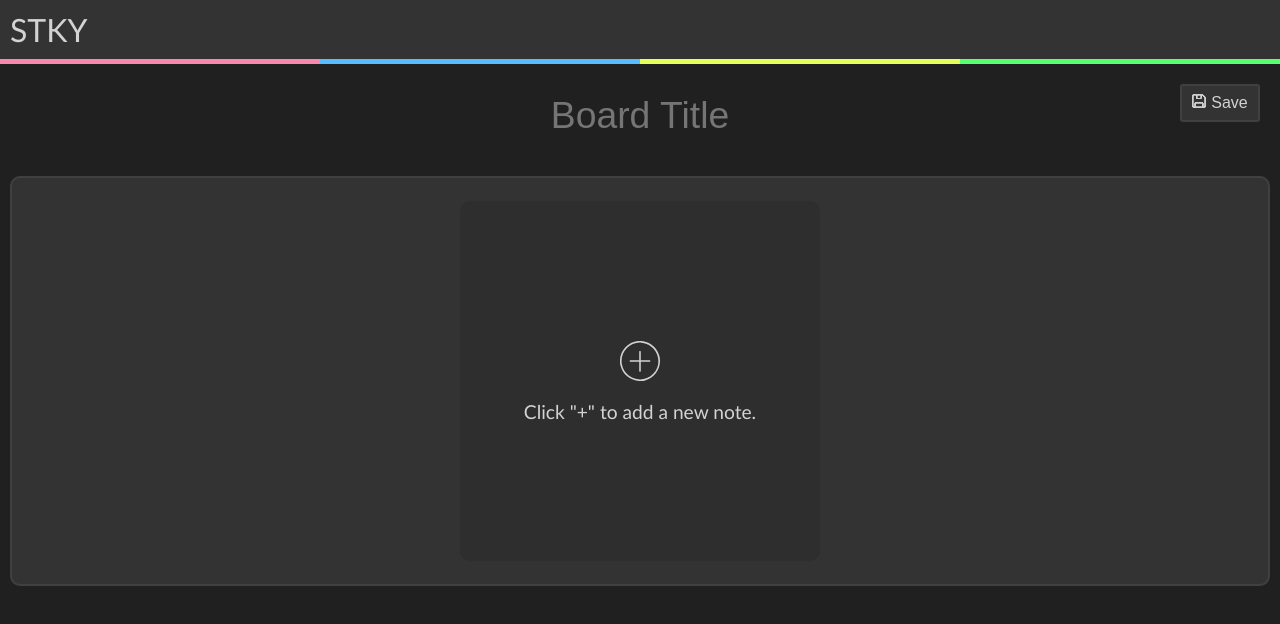
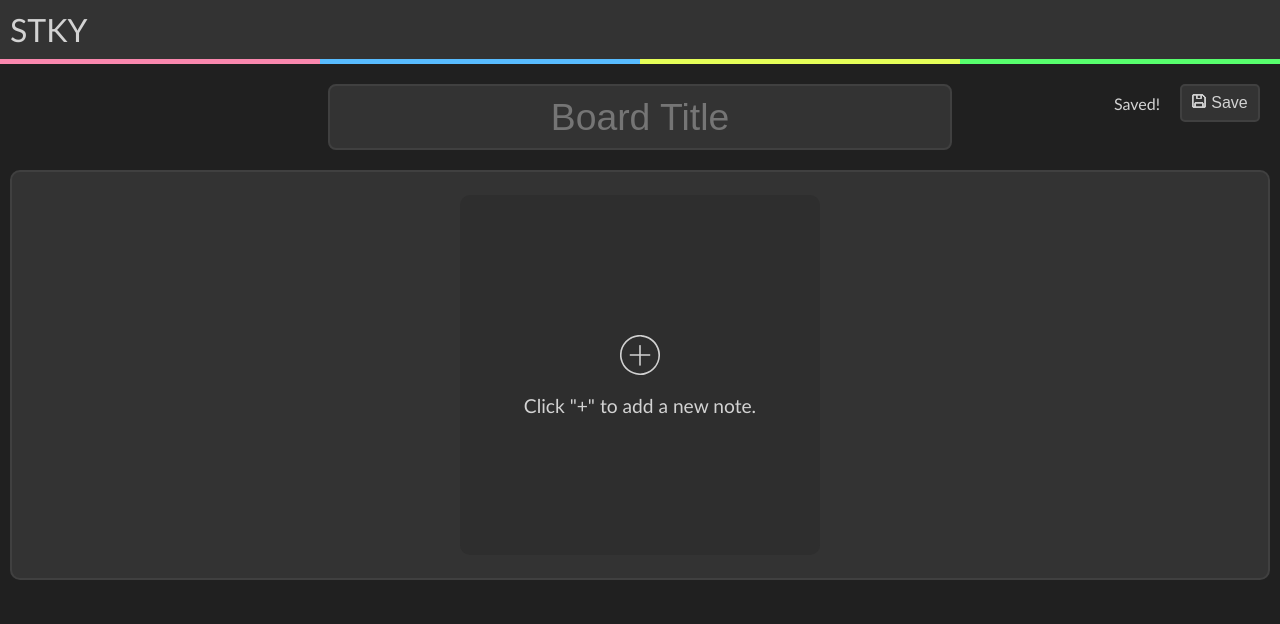
Before and after one commit to kjsneed1/STKY, a Next.js app in the folder stky/: page /boards/new in a window 1280 px wide. Shown: the top 624 px of the page. Built offline with nearby package versions, Linux system fonts and the light colour scheme.

Commit message:
Commit for partial save button disable changes

```diff
--- a/stky/app/boards/new/page.jsx
+++ b/stky/app/boards/new/page.jsx
@@ -1,3 +1,5 @@
+//Board create page!
+
 import { Board } from "@/components/board";
 import { Title } from "@/components/title";
 import { PostSave } from "@/components/postSave";
@@ -7,14 +9,11 @@ export default function boardPage() {
         notesOrder: [],
         notes: {},
     };
+    const stateObj = { isTyping: false, changed: false };
     return (
         <>
-            <div id="boardTop">
-                <Title notesObj={notesObj} />
-                <PostSave notesObj={notesObj} />
-            </div>
-            <div id="board">
-                <Board notesObj={notesObj} />
+            <div>
+                <Board notesObj={notesObj} stateObj={stateObj} edit = {false}/>
             </div>
         </>
     );
--- a/stky/app/globals.css
+++ b/stky/app/globals.css
@@ -7,7 +7,7 @@
     --iconGrayFilter: invert(79%) sepia(0%) saturate(1820%) hue-rotate(207deg)
         brightness(108%) contrast(91%); /* #d3d3d3 - should be the same as textGray*/
     --buttonBackground: #2e2e2e;
-    --buttonHover: #2b2b2b;
+    --buttonHover: #404040;
     --noteBackground1: #2b2b2b;
     --noteBackground2: #2b2b2b;
     --noteBackground3: #2b2b2b;
@@ -43,6 +43,9 @@ header {
     display: inline-flex;
     min-width: 100vw;
     user-select: none;
+    position:sticky;
+    top:0;
+    z-index:100;
 }
 header div {
     min-width: 25%;
@@ -74,19 +77,20 @@ h1 {
 
 /* Title Styleing */
 #boardTop {
+    width:100vw;
     display:block;
     text-align: center;
 }
 
 #boardTitle {
-    margin-top: 20px;
+    margin-top:20px;
     padding-left: 10px;
     padding-right: 10px;
     width: 600px;
     height: 60px;
     color: var(--textGray);
-    background:none;
-    border: none;
+    background-color:var(--sectionBackground);
+    border: solid 2px var(--sectionBorder);
     border-radius: 8px;
     font-size: 28pt;
     text-align: center;
@@ -100,7 +104,7 @@ h1 {
 #board {
     background-color: var(--sectionBackground);
     margin: 10px;
-    margin-top: 30px;
+    margin-top: 20px;
     border: solid 2px var(--sectionBorder);
     min-height: 400px;
     min-width: fit-content;
@@ -131,14 +135,12 @@ h1 {
     background-color: var(--buttonBackground);
 }
 
-#emptyfield:hover {
-    background-color: var(--buttonHover);
-    cursor: pointer;
+#emptyfield:hover{
+    background-color: var(--sectionBorder);
 }
 
-#plusfield:hover {
-    background-color: var(--buttonHover);
-    cursor: pointer;
+#plusfield:hover{
+    background-color: var(--sectionBorder);
 }
 
 #emptyfield h2 {
@@ -160,15 +162,14 @@ h1 {
     background-color: var(--sectionBackground);
     color:var(--textGray);
     border: solid 2px var(--sectionBorder);
-    border-radius: 3px;
+    border-radius: 5px;
     min-height: 30px;
     min-width: 80px;
     margin: 20px;
+    margin-bottom: 0px;
     font-size: 12pt;
     padding:8px;
     vertical-align: top;
-    position:absolute;
-    right:0;
 }
 
 #saveIcon{
@@ -177,7 +178,24 @@ h1 {
 }
 
 #boardSave:hover{
-    background-color: var(--buttonHover);
+    background-color: var(--sectionBorder);
+    cursor:pointer;
+}
+
+#boardSave:active{
+    background-color: var(--buttonBackground);
+}
+
+#saveResponse{
+    max-width:300px;
+    display: inline-block;
+    margin-top: 30px;
+}
+
+#saveSect{
+    position:absolute;
+    right:0;
+    display: inline-block;
 }
 
 /* Note styling */
--- a/stky/components/board.jsx
+++ b/stky/components/board.jsx
@@ -3,6 +3,9 @@ import { useState } from "react";
 import { Note } from "./note";
 import downloadObjectAsJson from "@/util/downloadObjectAsJson";
 import makeUUID from "@/util/makeUUID";
+import { Title } from "./title";
+import { PostSave } from "./postSave";
+import { PatchSave } from "./patchSave";
 
 function downloadJSON() {
     const newObj = {
@@ -13,8 +16,15 @@ function downloadJSON() {
     downloadObjectAsJson(newObj, "download");
 }
 
-export function Board({ notesObj }) {
-    const stateObj = { isTypeing: false };
+export function Board({ notesObj, edit }) {
+
+    const [stateObj,stateSetter] = useState({ isTyping: false, changed: false })
+    function setState(obj = {}) {
+        stateSetter({
+            ...stateObj,
+            ...obj
+        })
+    }
 
     const [empty, setEmpty] = useState({});
     const [add, setAdd] = useState({ display: "none" });
@@ -36,6 +46,17 @@ export function Board({ notesObj }) {
             }
         })
     );
+
+    let save;
+    const id = notesObj.id;
+
+    if (edit) {
+        save = (
+            <PatchSave notesObj={notesObj} id={id} stateObj={stateObj} setState={setState}/>
+        );
+    } else {
+        save = <PostSave notesObj={notesObj} stateObj={stateObj} setState={setState}/>;
+    }
 
     function updateNotes() {
         setNotesDisplay(
@@ -104,10 +125,16 @@ export function Board({ notesObj }) {
     }
 
     return (
-        <div>
+        <>
+        <div id="boardTop">
+                <Title notesObj={notesObj} stateObj={stateObj} setState = {setState} />
+                {save}
+            </div>
+        <div id="board">
             {notesDisplay}
             <EmptyField />
             <AddField />
         </div>
+        </>
     );
 }
--- a/stky/components/patchSave.jsx
+++ b/stky/components/patchSave.jsx
@@ -1,16 +1,57 @@
-"use client"
+"use client";
 
-export function PatchSave({notesObj,id}){
+import { useState } from "react";
 
-    async function save(){
-        const sendNotes = await fetch(`http://localhost:3000/api/boards/${id}`, {
-            method: "PATCH",
-            headers:{
-                "Content-Type":"application/json"
-            },
-            body:JSON.stringify(notesObj)
-        });
+export function PatchSave({ notesObj, id, stateObj, setState }) {
+
+    let disabled =
+        `#boardSave{
+            background-color:var(--background);
+            border-color:var(--buttonBackground);
+            color:#404040;
+            }
+        #boardSave:hover{
+            background-color:var(--background);
+            border-color:var(--buttonBackground);
+            color:#404040;
+            cursor:auto;
+            }
+        #boardSave:active{
+            background-color:var(--background);
+            border-color:var(--buttonBackground);
+            color:#404040;
+            }
+        #saveIcon{
+            filter: invert(22%) sepia(0%) saturate(1%) hue-rotate(172deg) brightness(101%) contrast(89%);
+        }`;
+
+    if(stateObj.changed){
+        disabled = ``}
+
+    async function save() {
+        if (stateObj.changed) {
+            const sendNotes = await fetch(
+                `http://localhost:3000/api/boards/${id}`,
+                {
+                    method: "PATCH",
+                    headers: {
+                        "Content-Type": "application/json",
+                    },
+                    body: JSON.stringify(notesObj),
+                }
+            );
+            setState({changed:false})
+        }
     }
 
-    return <button  id="boardSave" onClick={save}><img id="saveIcon" className="icon" src="/icons/save.svg"/>Save</button>
+    return (
+        <div id="saveSect">
+            <style>{disabled}</style>
+            <div id="saveResponse">Saved!</div>
+            <button id="boardSave" onClick={save}>
+                <img id="saveIcon" className="icon" src="/icons/save.svg" />
+                Save
+            </button>
+        </div>
+    );
 }
--- a/stky/components/postSave.jsx
+++ b/stky/components/postSave.jsx
@@ -1,22 +1,29 @@
-"use client"
+"use client";
 
-export function PostSave({notesObj}){
-
-    async function save(){
+export function PostSave({ notesObj }) {
+    async function save() {
         const sendNotes = await fetch(`http://localhost:3000/api/boards/`, {
             method: "POST",
-            headers:{
-                "Content-Type":"application/json"
+            headers: {
+                "Content-Type": "application/json",
             },
-            body:JSON.stringify(notesObj)
+            body: JSON.stringify(notesObj),
         });
 
-        if(await sendNotes.status == 201){
-            const idObj = await sendNotes.json()
-            const id = idObj.id
-            window.location.replace(`http://localhost:3000/boards/${id}`)
+        if ((await sendNotes.status) == 201) {
+            const idObj = await sendNotes.json();
+            const id = idObj.id;
+            window.location.replace(`http://localhost:3000/boards/${id}`);
         }
     }
 
-    return <button id="boardSave" onClick={save}><img id="saveIcon" className="icon" src="/icons/save.svg"/>Save</button>
+    return (
+        <div id="saveSect">
+            <div id="saveResponse">Saved!</div>
+            <button id="boardSave" onClick={save}>
+                <img id="saveIcon" className="icon" src="/icons/save.svg" />
+                Save
+            </button>
+        </div>
+    );
 }
--- a/stky/components/title.jsx
+++ b/stky/components/title.jsx
@@ -1,7 +1,10 @@
 "use client";
-export function Title({ notesObj }) {
+export function Title({ notesObj, stateObj, setState }) {
     function typeOut() {
-        notesObj.title = document.getElementById(`boardTitle`).value;
+        if (notesObj.title != document.getElementById(`boardTitle`).value) {
+            notesObj.title = document.getElementById(`boardTitle`).value;
+            setState({ changed: true });
+        }
     }
 
     return (
```
Also changed, not shown: stky/app/boards/[id]/page.jsx (+4 -6 lines).
